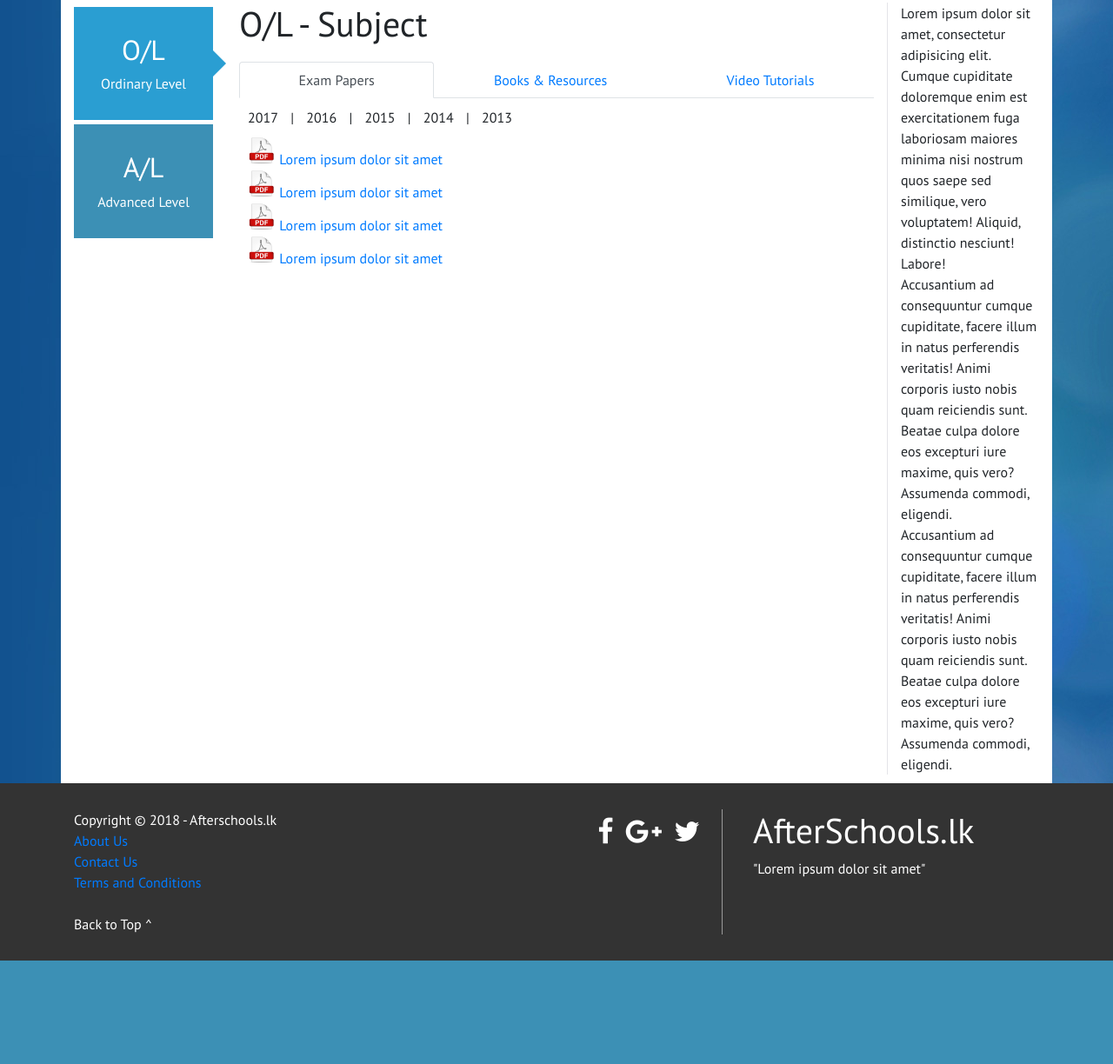
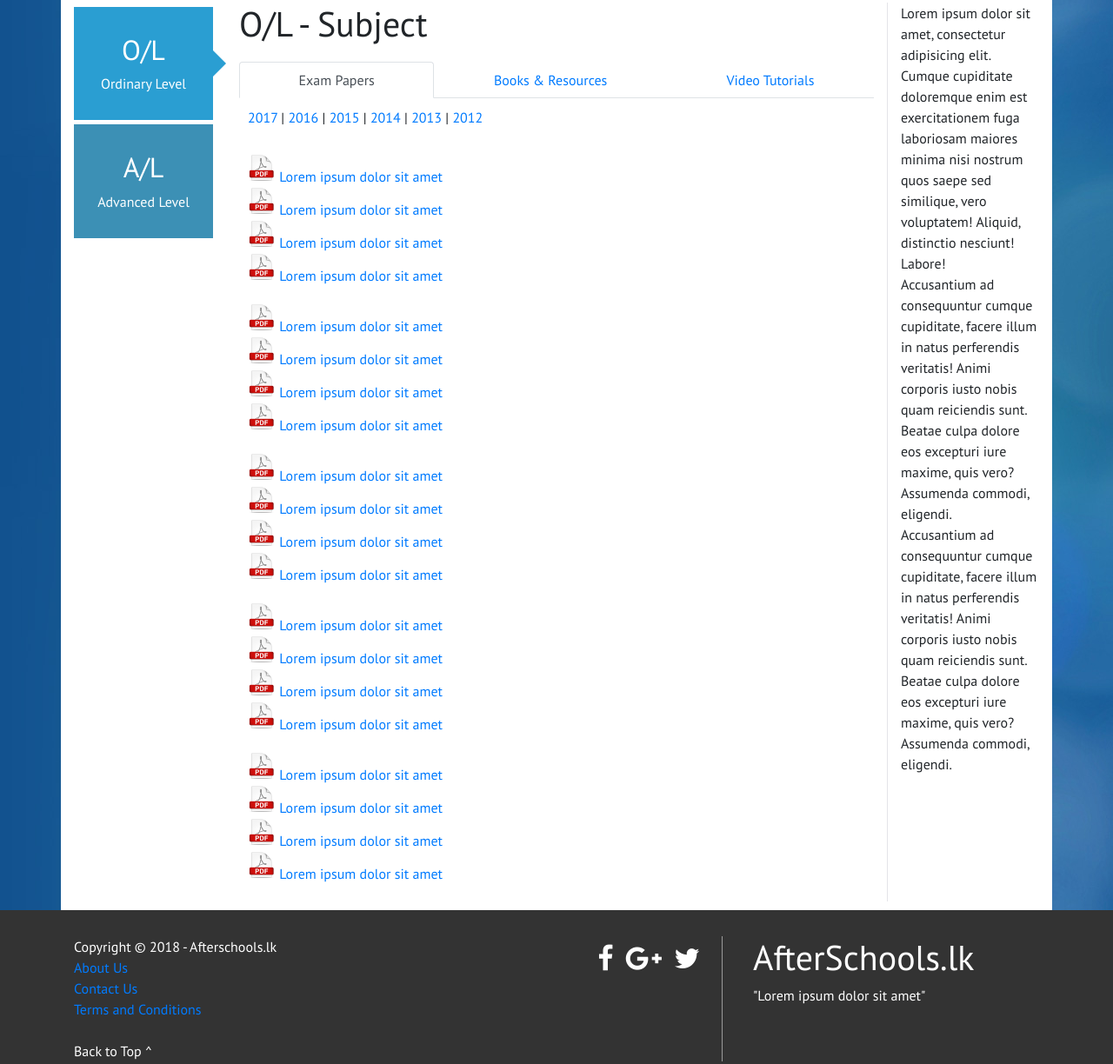
Before and after one commit to Ranjith-Suranga/afterschools.lk, a website built with webpack: page webapp/ol-subject-template.html in a window 1280 px wide. Shown: the part 83-1307 px from the top of the page at 87% size. Before the commit the page ends 1188 px from the top, so only its background shows below. Built offline with Linux system fonts and the light colour scheme.

Commit message:
add tab functionality to the subject-template page

```diff
--- a/src/css/subject.css
+++ b/src/css/subject.css
@@ -1,14 +1,23 @@
+.hide{
+    display: none;
+}
+
 #main-tabs{
     margin-top: 20px;
 }
 
 #exam-years-container{
     padding-top: 10px;
+    padding-left: 10px;
     padding-bottom: 10px;
 }
 
 #exam-years-container span{
     padding: 10px;
+}
+
+#exam-papers>div{
+    margin-bottom: 20px;
 }
 
 .pdf-icon{
--- a/src/subject.js
+++ b/src/subject.js
@@ -1 +1,48 @@
 import './css/subject.css';
+
+// Not the best way to handle routing, but here we go
+
+$(document).ready(function () {
+    if (window.location.href.indexOf("#") != -1) {
+        navgiate(window.location.href.match(/#.+/)[0]);
+    }
+});
+
+$("#main-tabs .nav-link").click(function(event){
+    navgiate($(this).attr("href"))
+});
+
+function navgiate(location) {
+
+    $("#tab-content>div").addClass("hide");
+    $("#main-tabs .nav-item a").removeClass("active");
+
+    switch (location) {
+        case "#EXAM":
+            $("#main-tabs .nav-item:first-child a").addClass("active");
+            $("#exam-papers").removeClass("hide");
+            break;
+        case "#BOOKS":
+            $("#main-tabs .nav-item:nth-child(2) a").addClass("active");
+            $("#books-resources").removeClass("hide");
+            break;
+        case "#VIDEOS":
+            $("#main-tabs .nav-item:last-child a").addClass("active");
+            $("#video-tutorial").removeClass("hide");
+            break;
+        default:
+            $("#main-tabs .nav-item:first-child a").addClass("active");
+            $("#exam-papers").removeClass("hide");
+            break;
+    }
+}
+
+$(".exam-year").click(function(event){
+   event.preventDefault();
+
+   var div = $($(this).attr("href"));
+
+   $("html, body").animate({
+       scrollTop: div.offset().top
+   },500);
+});
--- a/webapp/ol-subject-template.html
+++ b/webapp/ol-subject-template.html
@@ -46,25 +46,26 @@
 
                 <ul id="main-tabs" class="nav nav-tabs nav-fill">
                     <li class="nav-item">
-                        <a class="nav-link active" href="#">Exam Papers</a>
+                        <a class="nav-link active" href="#EXAM">Exam Papers</a>
                     </li>
                     <li class="nav-item">
-                        <a class="nav-link" href="#">Books & Resources</a>
+                        <a class="nav-link" href="#BOOKS">Books & Resources</a>
                     </li>
                     <li class="nav-item">
-                        <a class="nav-link" href="#">Video Tutorials</a>
+                        <a class="nav-link" href="#VIDEOS">Video Tutorials</a>
                     </li>
                 </ul>
                 <div id="tab-content">
                     <div id="exam-papers">
                         <div id="exam-years-container">
-                            <span>2017</span> |
-                            <span>2016</span> |
-                            <span>2015</span> |
-                            <span>2014</span> |
-                            <span>2013</span>
+                            <a href="#div-2017" class="exam-year">2017</a> |
+                            <a href="#div-2016" class="exam-year">2016</a> |
+                            <a href="#div-2015" class="exam-year">2015</a> |
+                            <a href="#div-2014" class="exam-year">2014</a> |
+                            <a href="#div-2013" class="exam-year">2013</a> |
+                            <a href="#div-2013" class="exam-year">2012</a>
                         </div>
-                        <div>
+                        <div id="div-2017">
                             <div class="group-paper">
                                 <span class="pdf-icon"></span>
                                 <a href="">Lorem ipsum dolor sit amet</a>
@@ -82,6 +83,84 @@
                                 <a href="">Lorem ipsum dolor sit amet</a>
                             </div>
                         </div>
+                        <div id="div-2016">
+                            <div class="group-paper">
+                                <span class="pdf-icon"></span>
+                                <a href="">Lorem ipsum dolor sit amet</a>
+                            </div>
+                            <div class="group-paper">
+                                <span class="pdf-icon"></span>
+                                <a href="">Lorem ipsum dolor sit amet</a>
+                            </div>
+                            <div class="group-paper">
+                                <span class="pdf-icon"></span>
+                                <a href="">Lorem ipsum dolor sit amet</a>
+                            </div>
+                            <div class="group-paper">
+                                <span class="pdf-icon"></span>
+                                <a href="">Lorem ipsum dolor sit amet</a>
+                            </div>
+                        </div>
+                        <div id="div-2015">
+                            <div class="group-paper">
+                                <span class="pdf-icon"></span>
+                                <a href="">Lorem ipsum dolor sit amet</a>
+                            </div>
+                            <div class="group-paper">
+                                <span class="pdf-icon"></span>
+                                <a href="">Lorem ipsum dolor sit amet</a>
+                            </div>
+                            <div class="group-paper">
+                                <span class="pdf-icon"></span>
+                                <a href="">Lorem ipsum dolor sit amet</a>
+                            </div>
+                            <div class="group-paper">
+                                <span class="pdf-icon"></span>
+                                <a href="">Lorem ipsum dolor sit amet</a>
+                            </div>
+                        </div>
+                        <div id="div-2014">
+                            <div class="group-paper">
+                                <span class="pdf-icon"></span>
+                                <a href="">Lorem ipsum dolor sit amet</a>
+                            </div>
+                            <div class="group-paper">
+                                <span class="pdf-icon"></span>
+                                <a href="">Lorem ipsum dolor sit amet</a>
+                            </div>
+                            <div class="group-paper">
+                                <span class="pdf-icon"></span>
+                                <a href="">Lorem ipsum dolor sit amet</a>
+                            </div>
+                            <div class="group-paper">
+                                <span class="pdf-icon"></span>
+                                <a href="">Lorem ipsum dolor sit amet</a>
+                            </div>
+                        </div>
+                        <div id="div-2013">
+                            <div class="group-paper">
+                                <span class="pdf-icon"></span>
+                                <a href="">Lorem ipsum dolor sit amet</a>
+                            </div>
+                            <div class="group-paper">
+                                <span class="pdf-icon"></span>
+                                <a href="">Lorem ipsum dolor sit amet</a>
+                            </div>
+                            <div class="group-paper">
+                                <span class="pdf-icon"></span>
+                                <a href="">Lorem ipsum dolor sit amet</a>
+                            </div>
+                            <div class="group-paper">
+                                <span class="pdf-icon"></span>
+                                <a href="">Lorem ipsum dolor sit amet</a>
+                            </div>
+                        </div>
+                    </div>
+                    <div id="books-resources" class="hide">
+                        Books
+                    </div>
+                    <div id="video-tutorial" class="hide">
+                        Videos
                     </div>
                 </div>
                 <!-- # No more changes -->
```
Also changed, not shown: webapp/dist/css/subject.css, webapp/dist/js/main.bundle.js, webapp/dist/js/ol.bundle.js, webapp/dist/js/subject.bundle.js.
